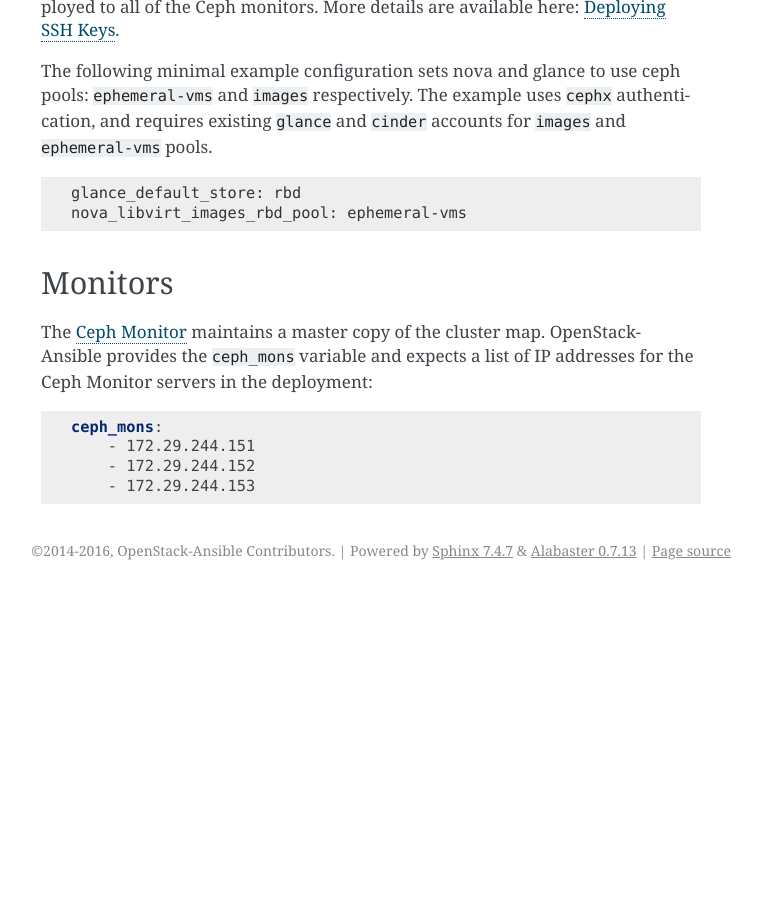
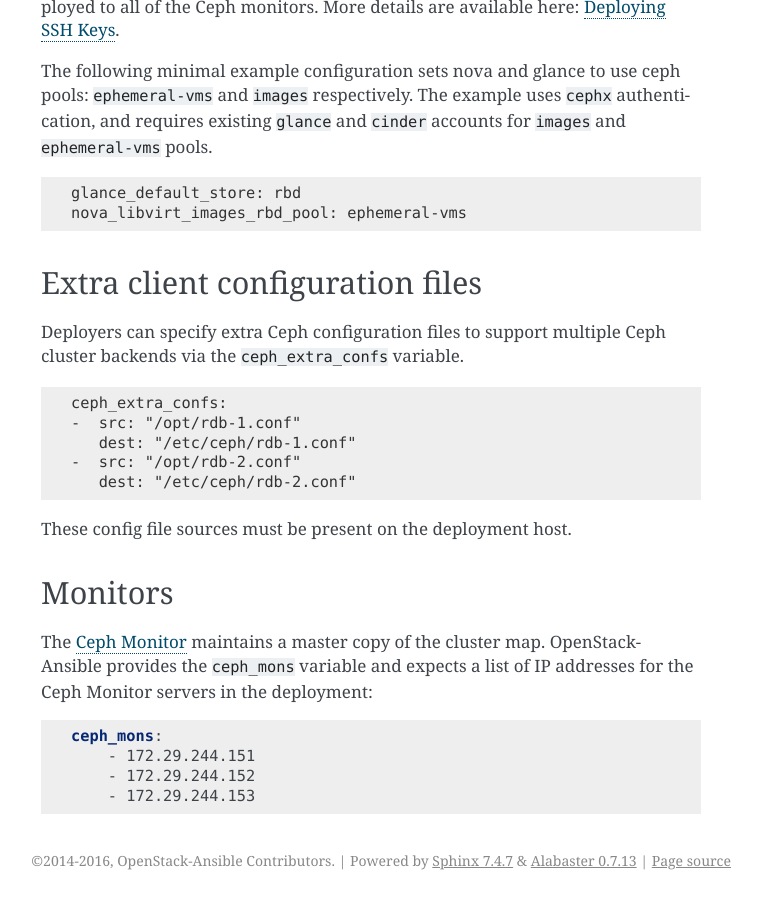
Before and after one commit to openstack/openstack-ansible-ceph_client, a Sphinx documentation site: the page built from doc/source/configure-ceph.rst, in a window 1280 px wide and 900 px high, scrolled down 1157 px. Shown: the whole window, without its empty margins (379-1141 px from the left). Built offline with Sphinx 7.4.7, drawn with Linux system fonts in a browser that asks for light colours; the version number could not be read and is left out; before the commit the page ends 1747 px from its top, so only the background shows below that; some of the changed text lies outside the part shown.

Commit message:
Support deployment of extra ceph.conf files
Currently, ceph_client role only deploys one ceph.conf
file to a hard-coded location of /etc/ceph/ceph.conf

Cinder is able to utilize multiple configs for Ceph
when using multiple Ceph clusters by defining the
variable rbd_ceph_conf in each rbd backend defined in
cinder_backends.

This patch allows a deployer to define the dictionary
variable ceph_extra_confs to deploy more ceph.conf files.

Change-Id: I1e8d1c6bb10915789ab4d08b5596844f01d2b8d7

```diff
--- a/doc/source/configure-ceph.rst
+++ b/doc/source/configure-ceph.rst
@@ -74,6 +74,21 @@
 
 .. _Deploying SSH Keys: targethosts-prepare.html#deploying-ssh-keys
 
+Extra client configuration files
+~~~~~~~~~~~~~~~~~~~~~~~~~~~~~~~~
+Deployers can specify extra Ceph configuration files to support
+multiple Ceph cluster backends via the ``ceph_extra_confs`` variable.
+
+.. code-block:: console
+
+    ceph_extra_confs:
+    -  src: "/opt/rdb-1.conf"
+       dest: "/etc/ceph/rdb-1.conf"
+    -  src: "/opt/rdb-2.conf"
+       dest: "/etc/ceph/rdb-2.conf"
+
+These config file sources must be present on the deployment host.
+
 Monitors
 ~~~~~~~~
 
```
Also changed, not shown: 2 other files.
